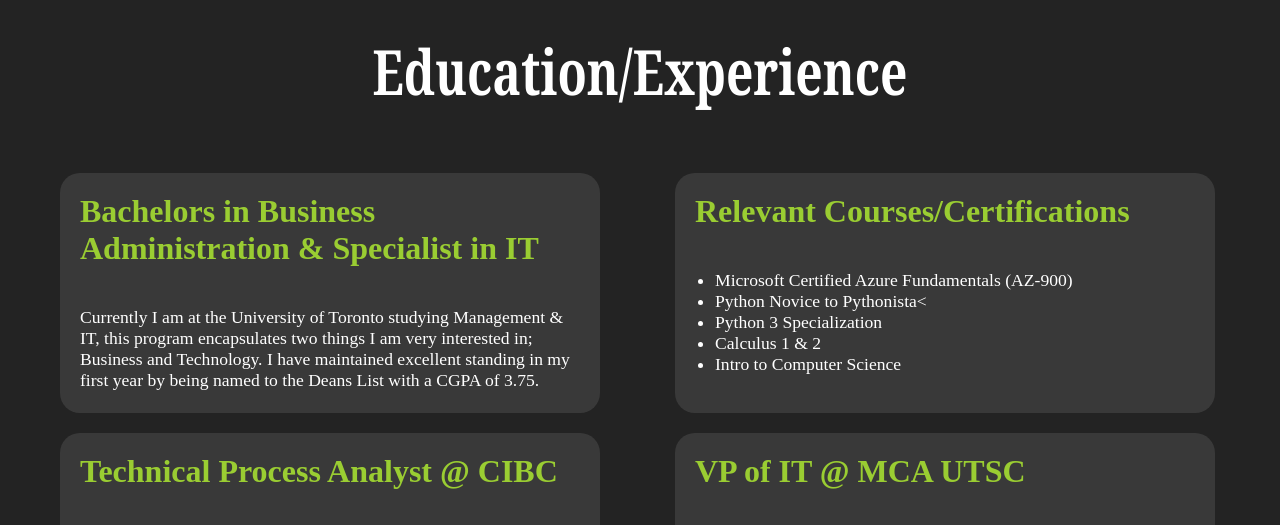
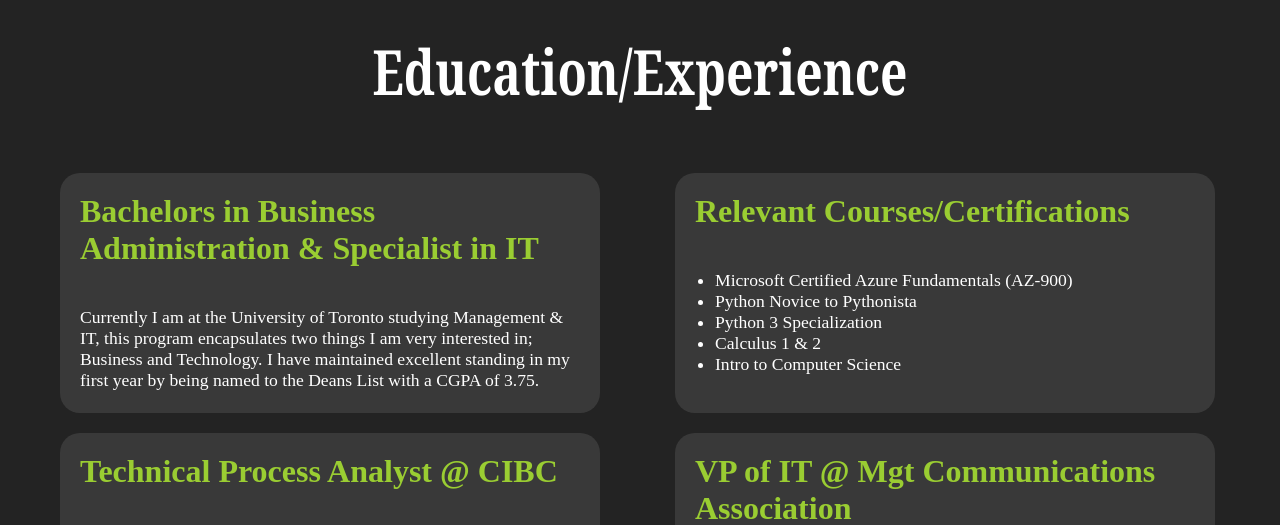
Before and after one commit to alykhan02/site, a plain HTML site: page index.html in a window 1280 px wide. Shown: the part 2275-2800 px from the top of the page. Drawn offline with Linux system fonts and the light colour scheme.

Commit message:
Update index.html

```diff
--- a/index.html
+++ b/index.html
@@ -31,6 +31,7 @@
         <h1 class="heading">Projects</h1>
         <div class="gallery">
             <a href="https://github.com/alykhan02/hangman"><img src="Images/hangman.jpg" alt=""></a>
+            <a href="https://github.com/alykhan02/supreme_bot"><img src="Images/supreme_bot.jpg" alt=""></a>
             <a href="https://github.com/alykhan02/flappy-bird"><img src="Images/img2.jpg" alt=""></a>
             <a href="https://github.com/alykhan02/rock_paper_scissors"><img src="Images/img3.jpg" alt=""></a>
             <a href="https://github.com/alykhan02/sudoku"><img src="Images/img5.jpg" alt=""></a>
@@ -51,7 +52,7 @@
                 <h2>Relevant Courses/Certifications</h2>
                 <ul>
                     <li><p>Microsoft Certified Azure Fundamentals (AZ-900)</p></li>
-                    <li><p>Python Novice to Pythonista<</p></li>
+                    <li><p>Python Novice to Pythonista</p></li>
                     <li><p>Python 3 Specialization</p></li>
                     <li><p>Calculus 1 & 2</p></li>
                     <li><p>Intro to Computer Science</p></li>
@@ -65,7 +66,7 @@
                 </p>
             </div>
             <div class="box">
-                <h2>VP of IT @ MCA UTSC</h2>
+                <h2>VP of IT @ Mgt Communications Association</h2>
                 <p>As the VP, I was tasked with developing the club's website using Wordpress which permitted growth and allowed for a significant amount of attention surrounding the club.
                    At MCA's pilot interview prep workshop, I was responsible for organizing the feedback survey and using data analysis and visualization to present senior club members areas of improvement for coming events.
                 </p>
```
